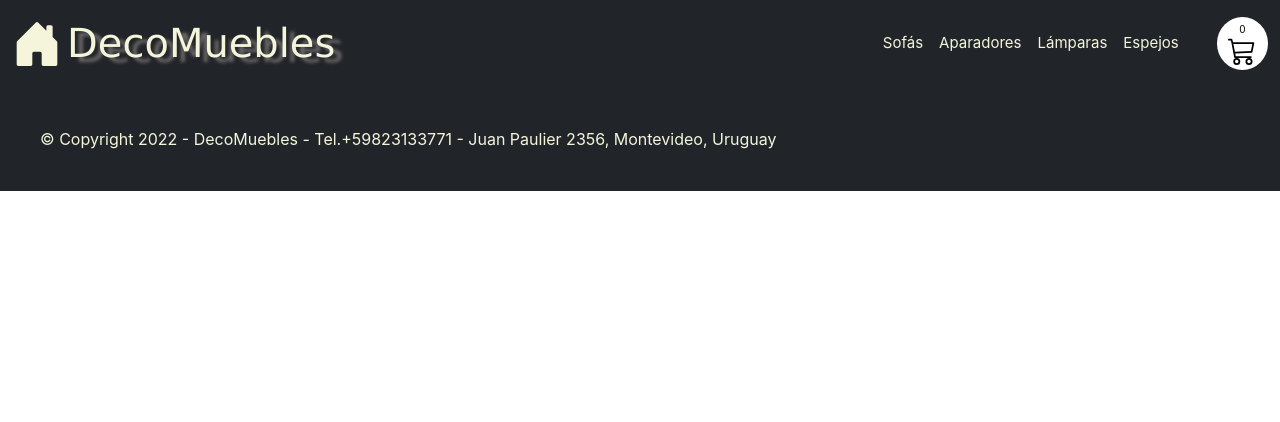
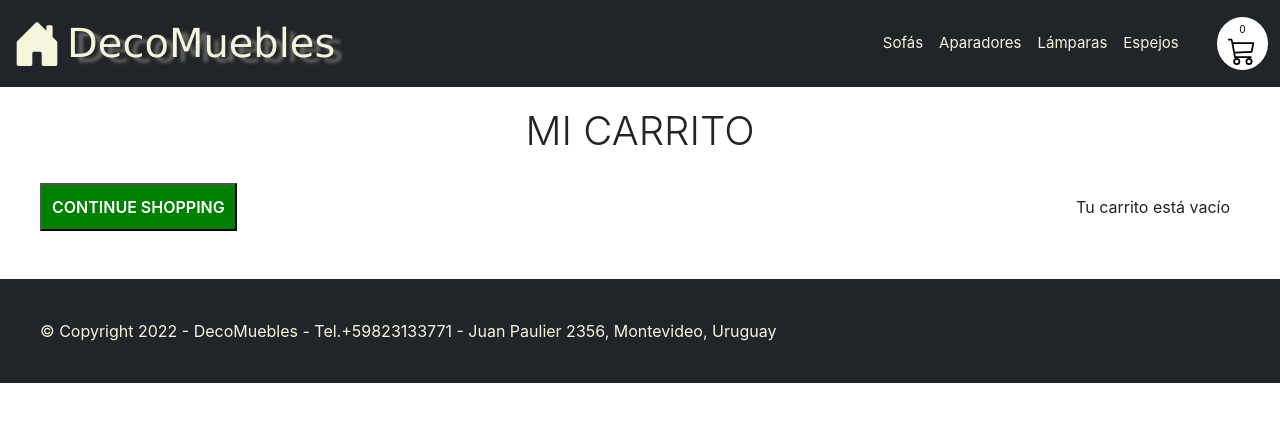
Before and after one commit to KarenNataliaTorres/ecommerce-torres-segunda-entrega, a React (Create React App) app: page /cart in a window 1280 px wide. Shown: the top 422 px of the page. Built offline with nearby package versions, Linux system fonts and the light colour scheme.

Commit message:
carrito-01-12-22

```diff
--- a/src/App.css
+++ b/src/App.css
@@ -193,3 +193,70 @@ color: black;
     align-items: center;
     justify-content: space-between;
 }
+/*CART*/
+.Top{ /*div*/
+  display: flex;
+  align-items: center;
+  justify-content: space-between;
+  padding: 20px;
+}
+.TopButton{ /*button*/
+  padding: 10px;
+  font-weight: 600;
+  cursor: pointer;
+
+  background-color: green;
+  color:white;
+}
+
+.TopText{ /*span*/
+  margin: 0px 10px;
+}
+.WrapperCart{ /*div*/
+  padding: 20px;
+}
+
+.TitleCart{ /*h1*/
+  font-weight: 300;
+  text-align: center;
+}
+
+.ContentCart{/*div*/
+  display: flex;
+  flex-direction: column;
+  justify-content: space-between;
+}
+
+.Product{/*div*/
+  display: flex;
+  justify-content: space-between;
+}
+
+.ProductDetail{/*div*/
+  flex: 2;
+  display: flex;
+}
+
+.ImageCart{/*img*/
+  width: 200px;
+}
+
+.Details{/*div*/
+  padding: 20px;
+  display: flex;
+  flex-direction: column;
+  justify-content: space-around;
+}
+
+.PriceDetail{ /*div*/
+  flex: 1;
+  display: flex;
+  flex-direction: column;
+  align-items: center;
+  justify-content: center;
+}
+
+.ProductPrice{ /*div*/
+  font-size: 30px;
+  font-weight: 200;
+}
--- a/src/App.js
+++ b/src/App.js
@@ -4,18 +4,23 @@ import Footer from "./components/Footer";
 import { BrowserRouter, Routes, Route } from "react-router-dom";
 import ItemDetailContainer from "./components/ItemDetailContainer";
 import ItemListContainer from "./components/ItemListContainer";
+import Cart from "./components/Cart";
+import CartContextProvider from "./components/CartContext";
 
 const App = () => {
   return (
+    <CartContextProvider>
     <BrowserRouter>
       <NavBar />
       <Routes>
         <Route path="/" element={<ItemListContainer />} />
         <Route path="/category/:idCategory" element={<ItemListContainer />} />
         <Route path="/item/:idItem" element={<ItemDetailContainer />} />
+        <Route path='/cart' element={<Cart/>} />
       </Routes>
       <Footer/>
     </BrowserRouter>
+    </CartContextProvider>
   );
 };
 export default App;
--- /dev/null
+++ b/src/components/Cart.js
@@ -0,0 +1,48 @@
+import { Link } from 'react-router-dom';
+import { useContext } from 'react';
+import { CartContext } from './CartContext';
+
+const Cart = () => {
+    const test = useContext(CartContext);
+
+    return (
+        <div className="WrapperCart">
+            <h1 className='TitleCart'>MI CARRITO</h1>
+            <div class="Top">
+                <Link to='/'><button className="TopButton">CONTINUE SHOPPING</button></Link>
+                {
+                    (test.cartList.length > 0)
+                    ? <button className="TopButton" type="filled" onClick={test.removeList}>DELETE ALL PRODUCTS</button>
+                    : <span className="TopText">Tu carrito está vacío</span>
+                }
+            </div>
+            <div className='ContentCart' >
+                    {
+                        test.cartList.length > 0 ?
+                        test.cartList.map(item =>
+                        <div className='Product'  key={item.idItem}>
+                        <div className='ProductDetail' >
+                            <img className='ImageCart'  src={item.imgItem} />
+                            <div className='Details' >
+                            <span>
+                                <b>Product:</b> {item.nameItem}
+                            </span>
+                            <button className='TopButton'  type="filled" onClick={() => test.deleteItem(item.idItem)}>DELETE</button>
+                            </div>
+                        </div>
+                        <div className='PriceDetail' >
+                            <div className='ProductAmountContainer'>
+                            <div className='ProductAmount'>{item.qtyItem} item(s)</div>
+                            </div>
+                            <div className='ProductPrice' >$ {item.costItem} each</div>
+                        </div>
+                        </div>
+                        )
+                        : <h1 className='TitleCart'></h1>
+                    }
+            </div>
+        </div>
+    );
+}
+
+export default Cart;
--- /dev/null
+++ b/src/components/CartContext.js
@@ -0,0 +1,44 @@
+import { createContext, useState } from "react";
+
+export const CartContext = createContext();
+
+const CartContextProvider = ({ children }) => {
+    const [cartList, setCartList] = useState([]);
+
+    const addToCart = (item, qty) => {
+        let found = cartList.find(product => product.idItem === item.id);
+        if ( found === undefined) {
+            setCartList([
+                ...cartList,
+                {
+                    idItem: item.id,
+                    imgItem: item.image[0],
+                    nameItem: item.name,
+                    costItem: item.cost,
+                    qtyItem: qty
+                }
+            ]);
+        } else {
+            //al encontrarlo, entonces aumentamos el qty de ese producto
+            found.qtyItem += qty;
+        }
+    }
+
+    const removeList = () => {
+        setCartList([]);
+    }
+
+    const deleteItem = (id) => {
+        let result = cartList.filter(item => item.idItem != id);
+        setCartList(result);
+    }
+
+
+    return (
+        <CartContext.Provider value={{cartList, addToCart, removeList, deleteItem}}>
+            { children }
+        </CartContext.Provider>
+    );
+}
+
+export default CartContextProvider;
--- a/src/components/ItemDetail.js
+++ b/src/components/ItemDetail.js
@@ -1,9 +1,16 @@
 import ItemCount from './ItemCount';
+import { Link } from "react-router-dom";
+import { useContext, useState } from 'react';
+import { CartContext } from './CartContext';
 
 const ItemDetail = ({ item }) => {
+    const [itemCount, setItemCount] = useState(0);
+    const test = useContext(CartContext);
 
     const onAdd = (qty) => {
         alert("You have selected " + qty + " items.");
+        setItemCount(qty);
+        test.addToCart(item,qty)
     }
 
     return (
@@ -22,7 +29,12 @@ const ItemDetail = ({ item }) => {
                         <span className='Price'>$ {item.cost}</span>
                         <p className='Desc'>{item.stock} unidades en stock</p>
                     </div>
-                    <ItemCount stock={item.stock} initial={1} onAdd={onAdd} />
+                    {/* <ItemCount stock={item.stock} initial={1} onAdd={onAdd} /> */}
+                    {
+                        itemCount === 0
+                        ? <ItemCount stock={item.stock} initial={itemCount} onAdd={onAdd} />
+                        : <Link to='/cart' style={{textDecoration: "none"}}><button variant="contained" color="secondary">CheckOut</button></Link>
+                    }
                 </div>
             </div>
             : <p>Cargando...</p>
```
